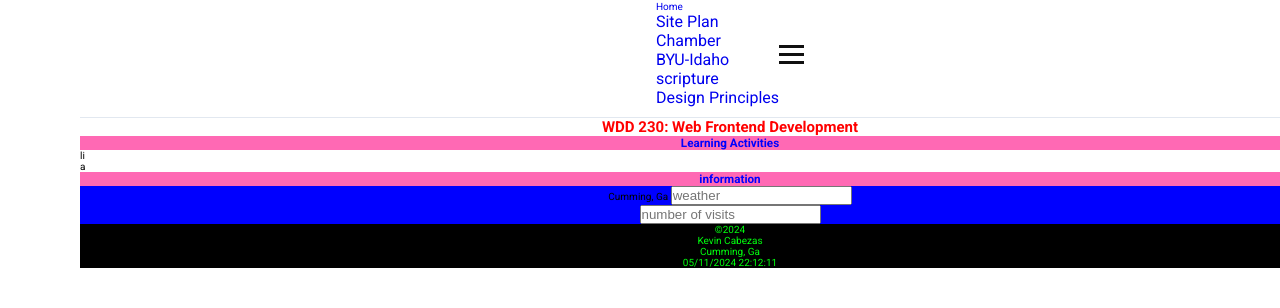
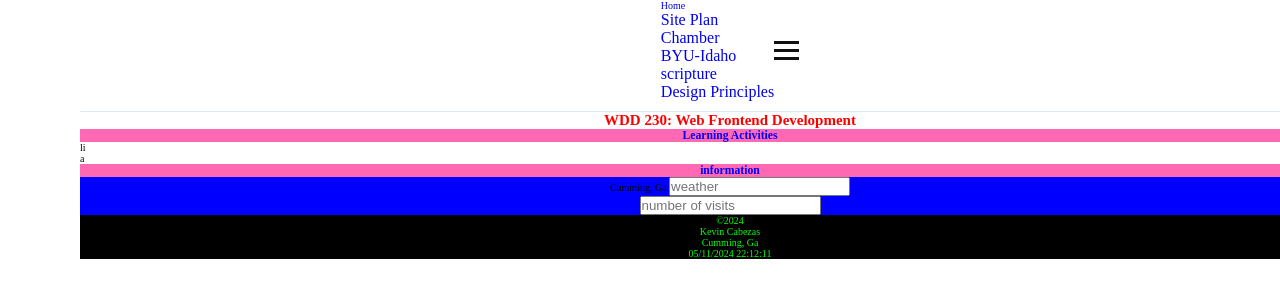
Before and after one commit to KevinC12343/wdd230, a plain HTML site: page index.html in a window 1280 px wide. Shown: the part 800-1108 px from the top of the page. Drawn offline with Linux system fonts and the light colour scheme; files whose address does not match are found by name.

Commit message:
Font Changes

```diff
--- a/index.html
+++ b/index.html
@@ -24,9 +24,7 @@
     <header class="header">
         <nav class="navbar">
             <ul>
-            <li>
                 <a href="*">Home</a>
-            </li>
             <li class="nav-link">
                 <a href="Lesson03/chamber-site-plan.html">Site Plan</a>
             </li>
--- a/styles/styles.css
+++ b/styles/styles.css
@@ -152,7 +152,7 @@ body {
   max-width: 1200px;
   margin: 0 auto;
   padding: 4em;
-  font-family: 'Roboto', Helvetica, sans-serif;
+  font-family: 'Times New Roman', Times, serif;
 }
 
 header {
```
